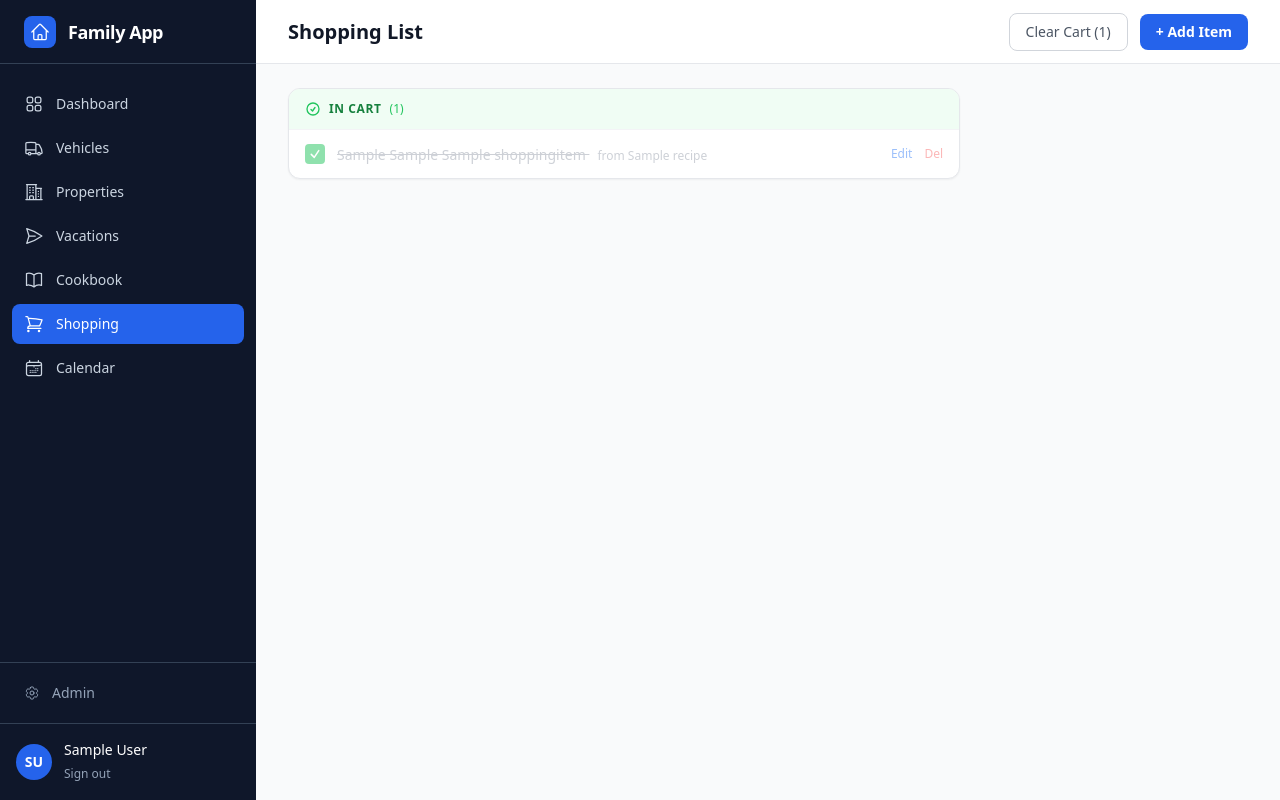
After one commit to liljoker919/family-app, a Django app: page /shopping/ in a window 1280 px wide. The commit adds this page. Run offline with Django 5.2, Linux system fonts and the light colour scheme; a user stored in the database is signed in; tables that the repository leaves empty hold one stand-in row (values such as "Sample post"); some libraries are stand-ins or nearby versions.

Commit message:
feat: add shopping list with HTMX checkbox toggle and recipe import
- New shopping app with ShoppingItem model (category, quantity, source recipe FK)
- Category auto-detection from ingredient name keywords
- Add to Shopping List button on recipe detail bulk-imports ingredients (skips duplicates)
- HTMX checkbox toggle updates items in-place without page reload
- Items grouped by category; purchased items collapse into In Cart section
- Clear Cart action deletes all purchased items
- Shopping nav link in sidebar

Co-Authored-By: Claude Sonnet 4.6 <noreply@anthropic.com>

```diff
--- a/family_project/settings/base.py
+++ b/family_project/settings/base.py
@@ -19,6 +19,7 @@ INSTALLED_APPS = [
     "django.contrib.humanize",
     "simple_history",
     "cookbook",
+    "shopping",
 ]
 
 MIDDLEWARE = [
--- a/family_project/urls.py
+++ b/family_project/urls.py
@@ -10,4 +10,5 @@ urlpatterns = [
     path("calendar/", include("calendar_events.urls", namespace="calendar_events")),
     path("vacations/", include("vacations.urls", namespace="vacations")),
     path("cookbook/", include("cookbook.urls", namespace="cookbook")),
+    path("shopping/", include("shopping.urls", namespace="shopping")),
 ]
--- /dev/null
+++ b/shopping/apps.py
@@ -0,0 +1,6 @@
+from django.apps import AppConfig
+
+
+class ShoppingConfig(AppConfig):
+    default_auto_field = "django.db.models.BigAutoField"
+    name = "shopping"
--- /dev/null
+++ b/shopping/forms.py
@@ -0,0 +1,24 @@
+from django import forms
+
+from .models import ShoppingItem
+
+_INPUT = (
+    "mt-1 block w-full rounded-lg border border-gray-300 px-3 py-2 text-sm "
+    "shadow-sm focus:border-blue-500 focus:outline-none focus:ring-1 focus:ring-blue-500"
+)
+_SELECT = (
+    "mt-1 block w-full rounded-lg border border-gray-300 bg-white px-3 py-2 text-sm "
+    "shadow-sm focus:border-blue-500 focus:outline-none focus:ring-1 focus:ring-blue-500"
+)
+
+
+class ShoppingItemForm(forms.ModelForm):
+    class Meta:
+        model = ShoppingItem
+        fields = ["name", "quantity", "unit", "category"]
+        widgets = {
+            "name": forms.TextInput(attrs={"class": _INPUT, "placeholder": "e.g. Chicken breast"}),
+            "quantity": forms.TextInput(attrs={"class": _INPUT, "placeholder": "e.g. 2, 1/2, a handful"}),
+            "unit": forms.TextInput(attrs={"class": _INPUT, "placeholder": "e.g. lbs, cups, oz"}),
+            "category": forms.Select(attrs={"class": _SELECT}),
+        }
--- /dev/null
+++ b/shopping/tests.py
@@ -0,0 +1 @@
+from django.test import TestCase
--- /dev/null
+++ b/shopping/urls.py
@@ -0,0 +1,15 @@
+from django.urls import path
+
+from . import views
+
+app_name = "shopping"
+
+urlpatterns = [
+    path("", views.ShoppingListView.as_view(), name="list"),
+    path("add/", views.ShoppingItemCreateView.as_view(), name="item_create"),
+    path("<int:pk>/edit/", views.ShoppingItemUpdateView.as_view(), name="item_update"),
+    path("<int:pk>/delete/", views.ShoppingItemDeleteView.as_view(), name="item_delete"),
+    path("<int:pk>/toggle/", views.toggle_purchased, name="toggle_purchased"),
+    path("clear-purchased/", views.clear_purchased, name="clear_purchased"),
+    path("recipe/<int:recipe_pk>/add/", views.add_recipe_ingredients, name="add_recipe"),
+]
--- /dev/null
+++ b/shopping/views.py
@@ -0,0 +1,111 @@
+from django.contrib import messages
+from django.contrib.auth.decorators import login_required
+from django.contrib.auth.mixins import LoginRequiredMixin
+from django.shortcuts import get_object_or_404, redirect, render
+from django.urls import reverse, reverse_lazy
+from django.views.generic import CreateView, DeleteView, ListView, UpdateView
+
+from .forms import ShoppingItemForm
+from .models import ShoppingItem, _guess_category
+
+
+class ShoppingListView(LoginRequiredMixin, ListView):
+    model = ShoppingItem
+    template_name = "shopping/shopping_list.html"
+    context_object_name = "items"
+
+    def get_context_data(self, **kwargs):
+        context = super().get_context_data(**kwargs)
+        all_items = ShoppingItem.objects.select_related("source_recipe").all()
+        context["active_items"] = all_items.filter(is_purchased=False)
+        context["purchased_items"] = all_items.filter(is_purchased=True)
+        context["form"] = ShoppingItemForm()
+        context["category_labels"] = dict(ShoppingItem.CATEGORY_CHOICES)
+        return context
+
+
+class ShoppingItemCreateView(LoginRequiredMixin, CreateView):
+    model = ShoppingItem
+    form_class = ShoppingItemForm
+    template_name = "shopping/item_form.html"
+    success_url = reverse_lazy("shopping:list")
+
+    def form_valid(self, form):
+        messages.success(self.request, f'Added “{form.instance.name}” to your list.')
+        return super().form_valid(form)
+
+
+class ShoppingItemUpdateView(LoginRequiredMixin, UpdateView):
+    model = ShoppingItem
+    form_class = ShoppingItemForm
+    template_name = "shopping/item_form.html"
+    success_url = reverse_lazy("shopping:list")
+
+
+class ShoppingItemDeleteView(LoginRequiredMixin, DeleteView):
+    model = ShoppingItem
+    template_name = "shopping/item_confirm_delete.html"
+    success_url = reverse_lazy("shopping:list")
+
+
+@login_required
+def toggle_purchased(request, pk):
+    item = get_object_or_404(ShoppingItem, pk=pk)
+    if request.method == "POST":
+        item.is_purchased = not item.is_purchased
+        item.save(update_fields=["is_purchased"])
+
+    is_htmx = request.headers.get("HX-Request") == "true"
+    if is_htmx:
+        return render(request, "shopping/_item_row.html", {"item": item})
+    return redirect("shopping:list")
+
+
+@login_required
+def add_recipe_ingredients(request, recipe_pk):
+    from cookbook.models import Recipe
+    recipe = get_object_or_404(Recipe, pk=recipe_pk)
+
+    if request.method == "POST":
+        ingredients = recipe.ingredients.all()
+        existing_names = set(
+            ShoppingItem.objects.values_list("name__iexact", flat=True)
+        )
+        added = 0
+        skipped = 0
+        for ing in ingredients:
+            if ing.name.lower() in existing_names:
+                skipped += 1
+                continue
+            qty = str(ing.quantity).rstrip("0").rstrip(".") if ing.quantity else ""
+            unit = ""
+            if ing.unit and ing.unit not in ("OTHER", "TO_TASTE"):
+                unit = ing.get_unit_display().lower()
+            ShoppingItem.objects.create(
+                name=ing.name,
+                quantity=qty,
+                unit=unit,
+                category=_guess_category(ing.name),
+                source_recipe=recipe,
+            )
+            existing_names.add(ing.name.lower())
+            added += 1
+
+        if added:
+            plural = "s" if added != 1 else ""
+            msg = f'Added {added} ingredient{plural} from "{recipe.title}" to your shopping list.'
+            if skipped:
+                msg += f" {skipped} already on list were skipped."
+            messages.success(request, msg)
+        else:
+            messages.info(request, f'All ingredients from "{recipe.title}" are already on your list.')
+
+    return redirect("cookbook:recipe_detail", pk=recipe_pk)
+
+
+@login_required
+def clear_purchased(request):
+    if request.method == "POST":
+        count, _ = ShoppingItem.objects.filter(is_purchased=True).delete()
+        messages.success(request, f"Cleared {count} purchased item{'s' if count != 1 else ''} from your list.")
+    return redirect("shopping:list")
--- a/templates/base.html
+++ b/templates/base.html
@@ -110,6 +110,20 @@
         Cookbook
       </a>
 
+      <!-- Shopping List -->
+      <a href="/shopping/"
+         class="group flex items-center gap-3 rounded-lg px-3 py-2.5 text-sm font-medium transition-colors
+                {% if app_name == 'shopping' %}
+                  bg-blue-600 text-white
+                {% else %}
+                  text-slate-300 hover:bg-slate-800 hover:text-white
+                {% endif %}">
+        <svg class="h-5 w-5 shrink-0" fill="none" viewBox="0 0 24 24" stroke-width="1.5" stroke="currentColor">
+          <path stroke-linecap="round" stroke-linejoin="round" d="M2.25 3h1.386c.51 0 .955.343 1.087.835l.383 1.437M7.5 14.25a3 3 0 00-3 3h15.75m-12.75-3h11.218c1.121-2.3 2.1-4.684 2.924-7.138a60.114 60.114 0 00-16.536-1.84M7.5 14.25L5.106 5.272M6 20.25a.75.75 0 11-1.5 0 .75.75 0 011.5 0zm12.75 0a.75.75 0 11-1.5 0 .75.75 0 011.5 0z" />
+        </svg>
+        Shopping
+      </a>
+
       <!-- Calendar -->
       <a href="/calendar/"
          class="group flex items-center gap-3 rounded-lg px-3 py-2.5 text-sm font-medium transition-colors
--- /dev/null
+++ b/templates/shopping/_item_row.html
@@ -0,0 +1,39 @@
+<li id="item-{{ item.pk }}"
+    class="flex items-center gap-3 px-4 py-3 {% if item.is_purchased %}opacity-50{% endif %}">
+  <!-- Toggle checkbox form -->
+  <form method="post"
+        action="{% url 'shopping:toggle_purchased' item.pk %}"
+        hx-post="{% url 'shopping:toggle_purchased' item.pk %}"
+        hx-target="#item-{{ item.pk }}"
+        hx-swap="outerHTML"
+        class="inline">
+    {% csrf_token %}
+    <button type="submit"
+            class="flex h-5 w-5 shrink-0 items-center justify-center rounded border-2 transition-colors
+                   {% if item.is_purchased %}border-green-500 bg-green-500 text-white{% else %}border-gray-300 hover:border-blue-500{% endif %}">
+      {% if item.is_purchased %}
+      <svg class="h-3 w-3" fill="none" viewBox="0 0 24 24" stroke-width="3" stroke="currentColor">
+        <path stroke-linecap="round" stroke-linejoin="round" d="M4.5 12.75l6 6 9-13.5" />
+      </svg>
+      {% endif %}
+    </button>
+  </form>
+
+  <!-- Item info -->
+  <div class="flex-1 min-w-0">
+    <span class="text-sm {% if item.is_purchased %}line-through text-gray-400{% else %}text-gray-800{% endif %}">
+      {{ item }}
+    </span>
+    {% if item.source_recipe %}
+    <span class="ml-2 text-xs text-gray-400">from {{ item.source_recipe.title }}</span>
+    {% endif %}
+  </div>
+
+  <!-- Actions -->
+  <div class="flex shrink-0 gap-3 text-xs">
+    <a href="{% url 'shopping:item_update' item.pk %}"
+       class="font-medium text-blue-500 hover:text-blue-700">Edit</a>
+    <a href="{% url 'shopping:item_delete' item.pk %}"
+       class="font-medium text-red-400 hover:text-red-600">Del</a>
+  </div>
+</li>
--- /dev/null
+++ b/templates/shopping/shopping_list.html
@@ -0,0 +1,84 @@
+{% extends "base.html" %}
+{% block title %}Shopping List — Family App{% endblock %}
+{% block page_title %}Shopping List{% endblock %}
+
+{% block header_actions %}
+<div class="flex items-center gap-3">
+  {% if purchased_items %}
+  <form method="post" action="{% url 'shopping:clear_purchased' %}">
+    {% csrf_token %}
+    <button type="submit"
+            class="inline-flex items-center gap-2 rounded-lg border border-gray-300 px-4 py-2 text-sm font-medium text-gray-600 hover:bg-gray-50 transition-colors">
+      Clear Cart ({{ purchased_items.count }})
+    </button>
+  </form>
+  {% endif %}
+  <a href="{% url 'shopping:item_create' %}"
+     class="inline-flex items-center gap-2 rounded-lg bg-blue-600 px-4 py-2 text-sm font-semibold text-white hover:bg-blue-700 transition-colors">
+    + Add Item
+  </a>
+</div>
+{% endblock %}
+
+{% block content %}
+<div class="max-w-2xl space-y-6">
+
+  {% if not active_items and not purchased_items %}
+  <!-- Empty state -->
+  <div class="rounded-xl border border-dashed border-gray-300 bg-white p-12 text-center">
+    <svg class="mx-auto h-12 w-12 text-gray-300" fill="none" viewBox="0 0 24 24" stroke-width="1" stroke="currentColor">
+      <path stroke-linecap="round" stroke-linejoin="round" d="M2.25 3h1.386c.51 0 .955.343 1.087.835l.383 1.437M7.5 14.25a3 3 0 00-3 3h15.75m-12.75-3h11.218c1.121-2.3 2.1-4.684 2.924-7.138a60.114 60.114 0 00-16.536-1.84M7.5 14.25L5.106 5.272M6 20.25a.75.75 0 11-1.5 0 .75.75 0 011.5 0zm12.75 0a.75.75 0 11-1.5 0 .75.75 0 011.5 0z" />
+    </svg>
+    <p class="mt-4 text-sm font-medium text-gray-500">Your list is empty.</p>
+    <p class="mt-1 text-xs text-gray-400">Add items manually or use "Add to Shopping List" on any recipe.</p>
+    <a href="{% url 'shopping:item_create' %}"
+       class="mt-4 inline-flex items-center rounded-lg bg-blue-600 px-4 py-2 text-sm font-semibold text-white hover:bg-blue-700 transition-colors">
+      + Add Item
+    </a>
+  </div>
+
+  {% else %}
+
+  <!-- Active items grouped by category -->
+  {% if active_items %}
+  {% regroup active_items by get_category_display as category_groups %}
+  {% for group in category_groups %}
+  <div class="rounded-xl border border-gray-200 bg-white shadow-sm overflow-hidden">
+    <div class="flex items-center gap-2 border-b border-gray-100 px-4 py-3 bg-gray-50">
+      <h3 class="text-xs font-semibold uppercase tracking-wider text-gray-500">{{ group.grouper }}</h3>
+      <span class="text-xs text-gray-400">({{ group.list|length }})</span>
+    </div>
+    <ul class="divide-y divide-gray-100" id="category-{{ group.grouper|slugify }}">
+      {% for item in group.list %}
+        {% include "shopping/_item_row.html" %}
+      {% endfor %}
+    </ul>
+  </div>
+  {% endfor %}
+  {% endif %}
+
+  <!-- Purchased / In Cart -->
+  {% if purchased_items %}
+  <div class="rounded-xl border border-gray-200 bg-white shadow-sm overflow-hidden">
+    <div class="flex items-center gap-2 border-b border-gray-100 px-4 py-3 bg-green-50">
+      <svg class="h-4 w-4 text-green-500" fill="none" viewBox="0 0 24 24" stroke-width="2" stroke="currentColor">
+        <path stroke-linecap="round" stroke-linejoin="round" d="M9 12.75L11.25 15 15 9.75M21 12a9 9 0 11-18 0 9 9 0 0118 0z" />
+      </svg>
+      <h3 class="text-xs font-semibold uppercase tracking-wider text-green-700">In Cart</h3>
+      <span class="text-xs text-green-500">({{ purchased_items.count }})</span>
+    </div>
+    <ul class="divide-y divide-gray-100">
+      {% for item in purchased_items %}
+        {% include "shopping/_item_row.html" %}
+      {% endfor %}
+    </ul>
+  </div>
+  {% endif %}
+
+  {% endif %}
+</div>
+{% endblock %}
+
+{% block scripts %}
+<script src="https://unpkg.com/htmx.org@2.0.4/dist/htmx.min.js"></script>
+{% endblock %}
```
Also changed, not shown: shopping/admin.py (added, +11 -0 lines), shopping/models.py (added, +67 -0 lines), templates/cookbook/recipe_detail.html (+10 -0 lines), templates/shopping/item_confirm_delete.html (added, +22 -0 lines), templates/shopping/item_form.html (added, +40 -0 lines), shopping/__init__.py (added), shopping/migrations/0001_initial.py (added), shopping/migrations/__init__.py (added).
